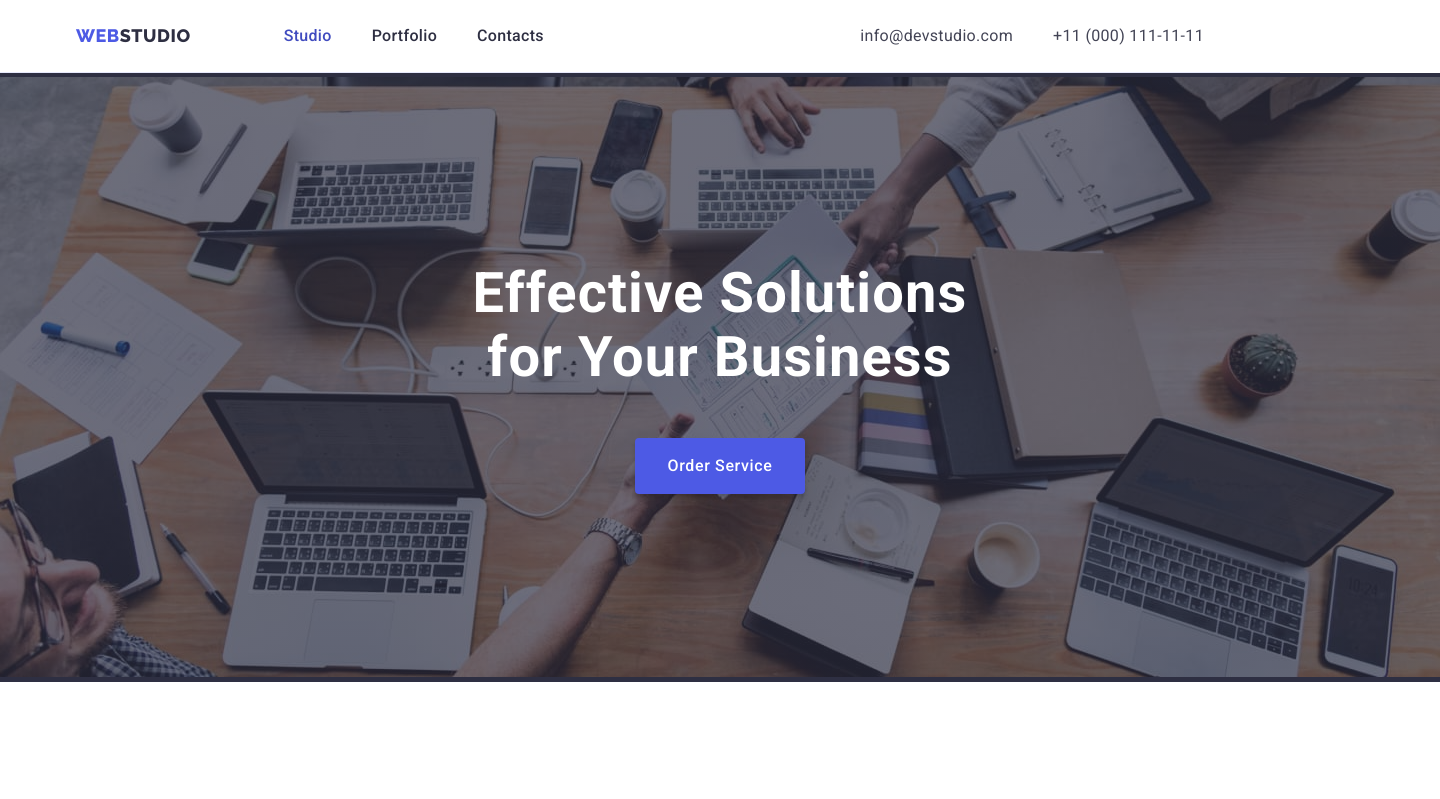
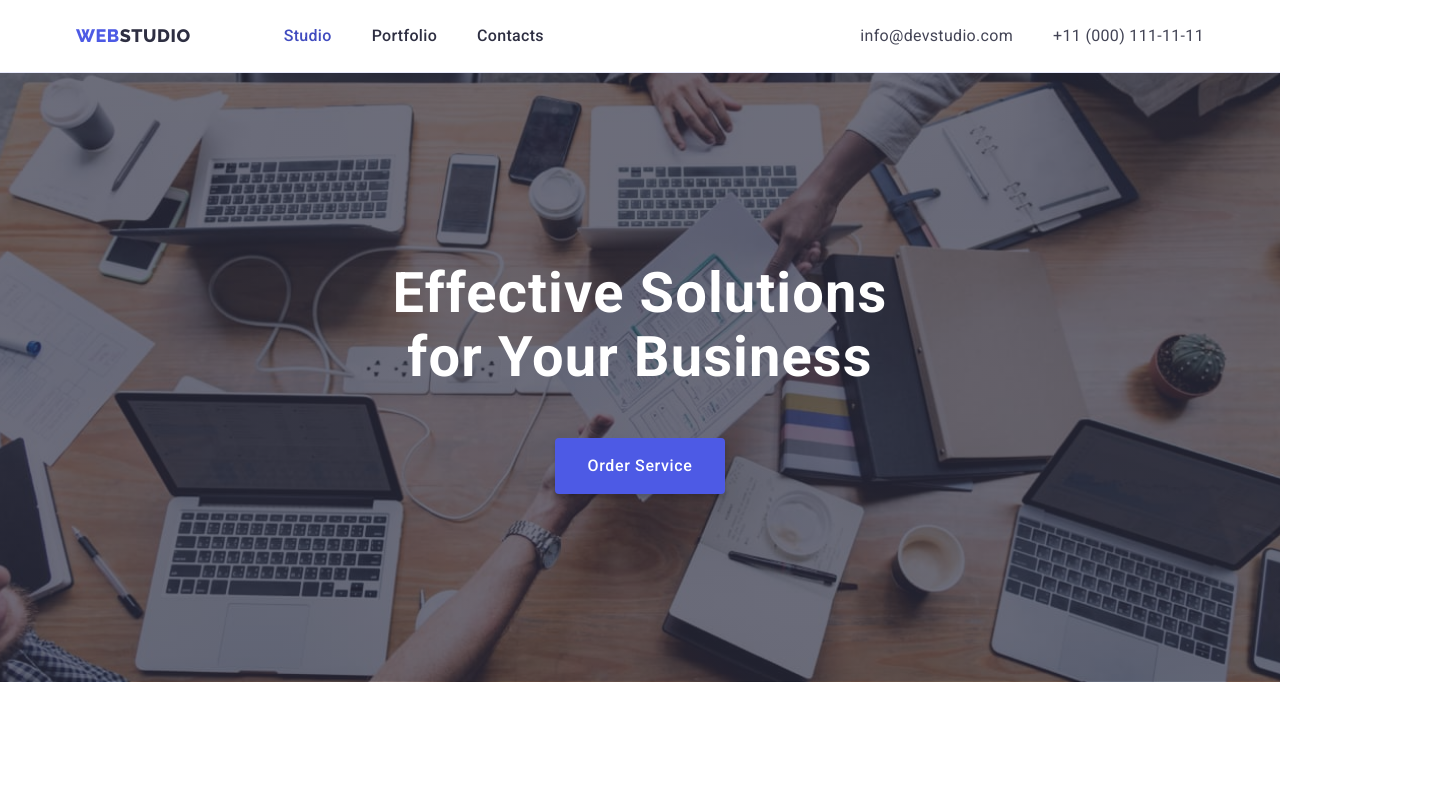
Before and after one commit to Hanhur/goit-markup-hw-04, a plain HTML site: page index.html in a window 1280 px wide. Shown: the top 799 px of the page, 1440 px wide, since content can reach past the window. Drawn offline with nearby package versions, Linux system fonts and the light colour scheme.

Commit message:
update index html

```diff
--- a/css/style.css
+++ b/css/style.css
@@ -170,14 +170,14 @@ img
 {
     margin-left: auto;
     margin-right: auto;
-    background: var(--color-navy-blue);
+    background-color: var(--color-navy-blue);
     text-align: center;
     padding: 188px 0;
-    width: 1440px;
+    max-width: 1440px;
     background-image: linear-gradient(rgba(46, 47, 66, 0.7), rgba(46, 47, 66, 0.7)), url(../images/people-office.jpg);
     background-repeat: no-repeat;
     background-position: center;
-    background-size: contain;
+    background-size: cover;
 }
 
 /*main container */
```
